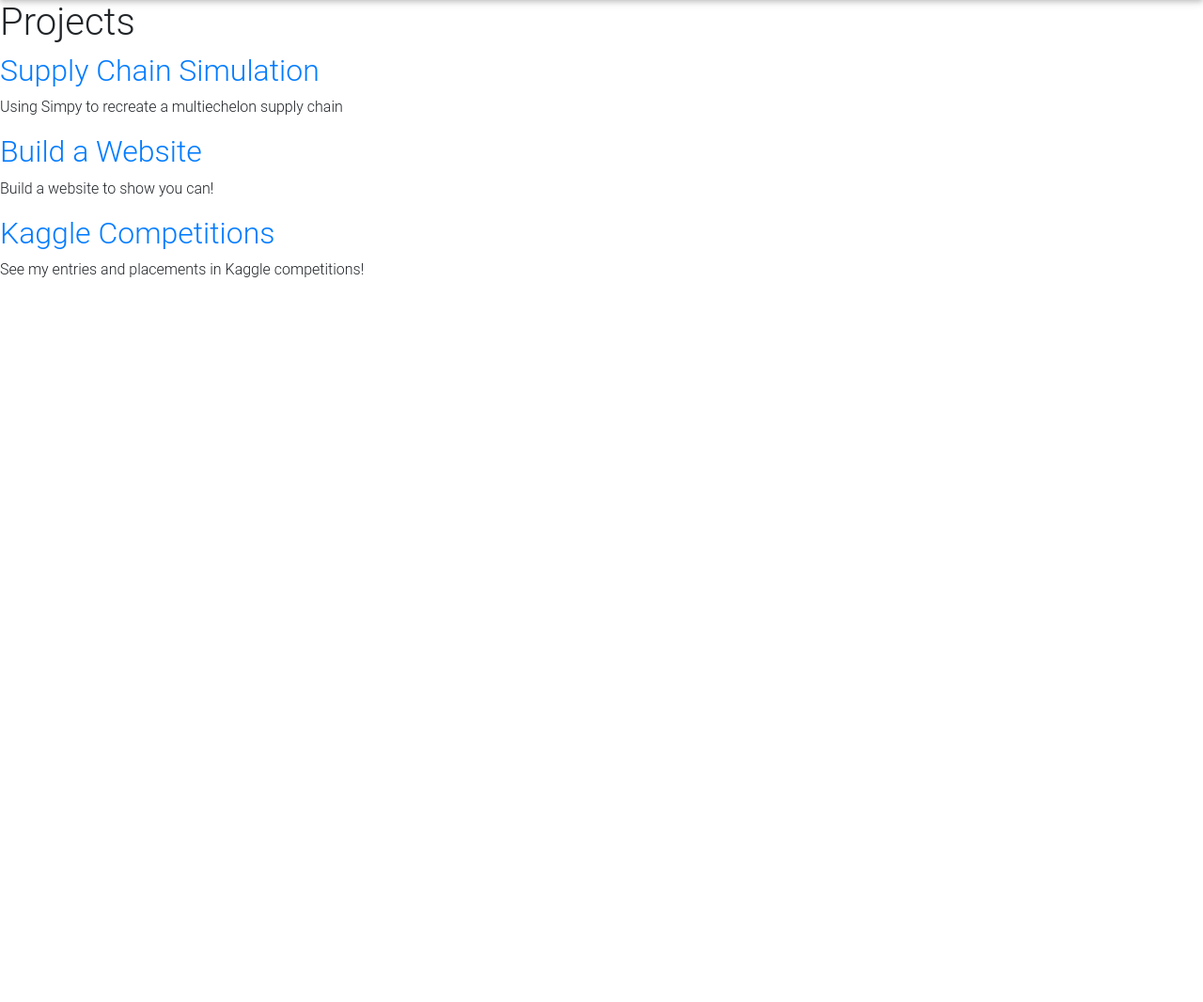
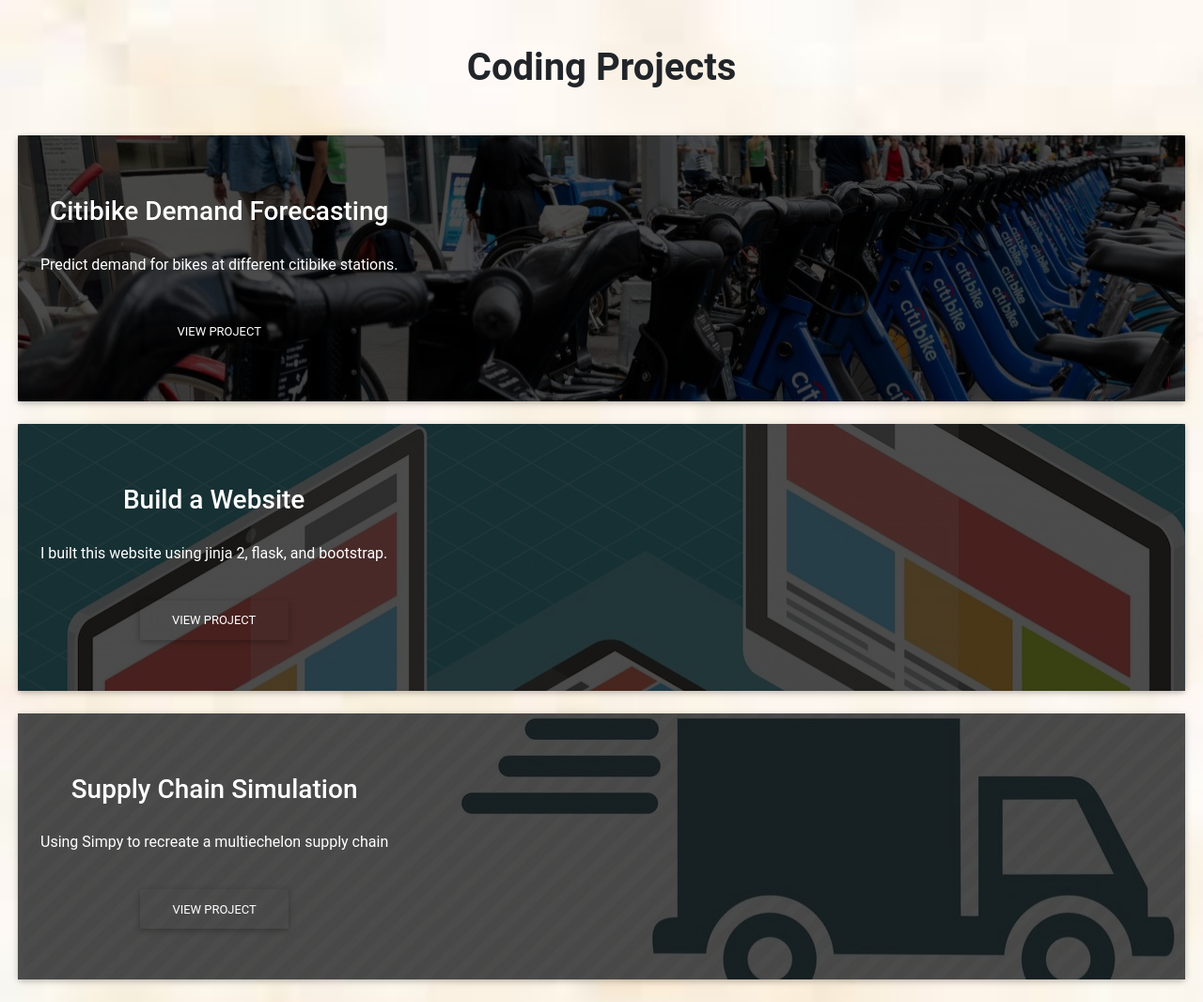
Before and after one commit to SanjayKoduvalli/mysite, a Flask app: page /projects.html in a window 1280 px wide. Shown: the part 67-1133 px from the top of the page at 94% size. Before the commit the page ends 362 px from the top, so only its background shows below. Run offline with Flask 2, Linux system fonts and the light colour scheme; some libraries are stand-ins or nearby versions.

Commit message:
Improved the project home page. Added a scroll bar so that projects scroll properly.

```diff
--- a/app.py
+++ b/app.py
@@ -13,9 +13,12 @@
 curr_page = "Home"
 
 projects =[
-    {'title': 'Supply Chain Simulation', 'synopsis': 'Using Simpy to recreate a multiechelon supply chain', 'link': 'simpy'},
-    {'title': 'Build a Website', 'synopsis': 'Build a website to show you can!', 'link': 'simpy'},
-    {'title': 'Kaggle Competitions', 'synopsis': 'See my entries and placements in Kaggle competitions!', 'link': 'simpy'}
+    {'title': 'Citibike Demand Forecasting', 'synopsis': 'Predict demand for bikes at different citibike stations.',
+        'link': 'simpy', 'section_image':'citibike.jpg'},
+    {'title': 'Build a Website', 'synopsis': 'I built this website using jinja 2, flask, and bootstrap.',
+        'link': 'simpy', 'section_image':'webdesign2.jpg'},
+    {'title': 'Supply Chain Simulation', 'synopsis': 'Using Simpy to recreate a multiechelon supply chain',
+        'link': 'simpy', 'section_image':'supplychain2.jpg'}
 ]
 
 exper = [
--- a/static/css/style.css
+++ b/static/css/style.css
@@ -24,7 +24,16 @@
   background-size: cover;
 }
 
-/* .projects {
+#projects {
+  background: url("/static/images/marble.jpg")no-repeat center center fixed;
+  -webkit-background-size: cover;
+  -moz-background-size: cover;
+  -o-background-size: cover;
+  background-size: cover;
+  height: 100%;
+}
+
+ .projects {
     background-color: black;
     color: white;
     margin: 20px;
@@ -34,4 +43,4 @@
 a.projects {
     color: inherit;
     text-decoration:none;
-} */
+}
--- a/templates/base_template.html
+++ b/templates/base_template.html
@@ -26,7 +26,7 @@
 
 <header>
     <!--Navbar-->
-<nav class="navbar navbar-expand-lg navbar-dark unique-color-dark ">
+<nav class="navbar navbar-expand-lg navbar-dark unique-color-dark">
 
     <div class="container">
 
@@ -73,6 +73,7 @@
 </header>
 
 
+
     {% block content %}{% endblock %}
 
     <!-- SCRIPTS -->
--- a/templates/home.html
+++ b/templates/home.html
@@ -29,7 +29,7 @@
                         <div class="col-md-4 mb-1">
                           <h4 class="white-text my-4">Coding</h4>
                           <p class="white-text">After minoring in computer science, I've done work in C++, Python, R, and SQL.</p>
-                          <a href="{{url_for('project_home')}}" class="btn btn-outline-light">Read more </a>
+                          <a href="{{url_for('project_home')}}" class="btn btn-outline-light">Read more</a>
                         </div>
                       <!--Grid column-->
 
--- a/templates/project_home.html
+++ b/templates/project_home.html
@@ -1,10 +1,38 @@
 {% extends "base_template.html" %}
 {% block content%}
-<h1>Projects</h1>
-{% for project in projects %}
-<div class="projects">
-    <h2><a href="{{url_for('project_page', project =project['link'])}}" class="projects">{{project['title']}}</a></h2>
-    <p>{{project['synopsis']}}</p>
+<!-- scrollbar -->
+<div class="my-custom-scrollbar my-custom-scrollbar-primary">
+<div id="projects" class="view">
+
+                <!--Section heading-->
+                <h2 class="h1-responsive font-weight-bold text-center text-black my-5">Coding Projects</h2>
+
+                {% for project in projects %}
+                    <!--Projects section v.4-->
+                    <section>
+                        <!--Grid row-->
+                        <div class="row mx-1">
+
+                            <!--Grid column-->
+                            <div class="col-md-12 mb-4">
+                                <div class="card card-image" style="background-image: url({{url_for('static', filename='images/' + project['section_image'])}});">
+                                    <div class="text-white text-center d-flex align-items-center rgba-black-strong py-5 px-4">
+                                        <div>
+                                            <h3 class="card-title py-3 font-weight-bold"><strong>{{project['title']}}</strong></h3>
+                                            <p class="pb-3">{{project['synopsis']}}</p>
+                                            <a href="{{url_for('project_page', project =project['link'])}}" class="btn btn-outline-strong">View Project</a>
+                                        </div>
+                                    </div>
+                                </div>
+                            </div>
+                            <!--Grid column-->
+                        </div>
+                        <!--Grid row-->
+                    </section>
+                    <!--Projects section v.4-->
+                {% endfor %}
+    </div>
+    <!-- scrollbar -->
+
 </div>
-{% endfor %}
 {%endblock%}
```
Also changed, not shown: static/images/citibike.jpg (added), static/images/marble.jpg (added), static/images/supplychain.jpg (added), static/images/supplychain2.jpg (added), static/images/webdesign.jpg (added), static/images/webdesign2.jpg (added).
